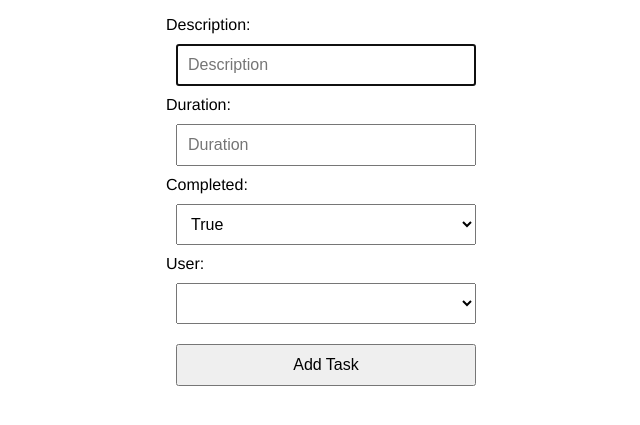
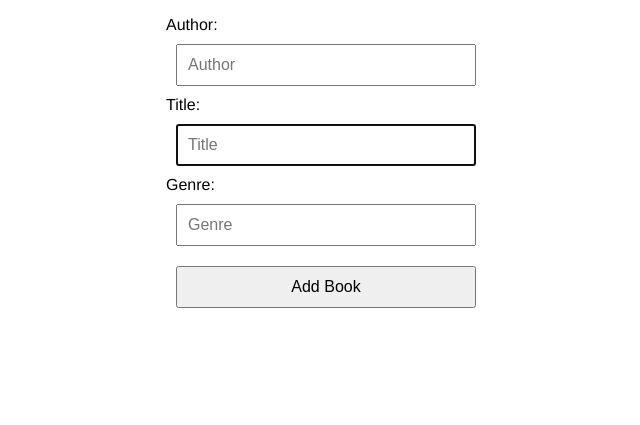
Before and after one commit to innessa89/one_to_many_lab, a Flask app: page /books/new in a window 1280 px wide. Shown: the part 52-477 px from the top of the page, without its empty margins (324-964 px from the left). Run offline with Flask 2, Linux system fonts and the light colour scheme; data that the repository does not hold is empty; some libraries are stand-ins or nearby versions.

Commit message:
Initial commit

```diff
--- a/controllers/book_controller.py
+++ b/controllers/book_controller.py
@@ -32,9 +32,8 @@ def new_book():
 def create_book():
     title = request.form['title']
     genre = request.form['genre']
-    author_id = request.form['author_id']
-    author = author_repository.select(author_id)
-
+    author = request.form['author']
+    author = author_repository.select(author)
     book = Book(title, genre, author)
     book_repository.save(book)
     return redirect("/books")
--- a/templates/books/index.html
+++ b/templates/books/index.html
@@ -15,11 +15,8 @@
         <form class="delete-form" action="/books/{{book.id}}/delete" method="POST">
             <button class="trash-button">
                 <i class="fa fa-trash-o fa-3x" style="color:red" aria-hidden="true"></i>
-
             </button>
         </form>
-
-
       </div>
     </div>
   </div>
--- a/templates/books/new.html
+++ b/templates/books/new.html
@@ -3,39 +3,25 @@
 
 {% block content %}
 
-<form action="/tasks" method="post">
+<form action="/books" method="post">
     <div>
-      <label for="description">Description:</label>
-      <input type="text" id="description" name="description" placeholder="Description" required autofocus>
+      <label for="author">Author:</label>
+      <input type="text" id="author" name="author_id" placeholder="Author" required>
+    </div>
+
+
+    <div>
+      <label for="title">Title:</label>
+      <input type="text" id="title" name="title" placeholder="Title" required autofocus>
     </div>
 
     <div>
-      <label for="duration">Duration:</label>
-      <input type="number" id="duration" name="duration" placeholder="Duration" required>
+      <label for="genre">Genre:</label>
+      <input type="text" id="genre" name="genre" placeholder="Genre" required>
     </div>
 
-    <div>
-      <label for="completed">Completed:</label>
-      <select id="completed" name="completed">
-        <option value="true">True</option>
-        <option value="false">False</option>
-      </select>
-    </div>
-
-    <div>
-      <label for="user">User:</label>
-      <select id="user" name="user_id">
-        {%  for user in all_users %}
-        <option value="{{user.id}}">{{user.first_name}} </option>
-        {%  endfor %}
-
-      </select>
-    </div>
-
-    <button type="submit">Add Task</button>
+    <button type="submit">Add Book</button>
 
   </form>
 
-
-
 {% endblock %}
```
Also changed, not shown: repositories/book_repository.py (+11 -0 lines).
